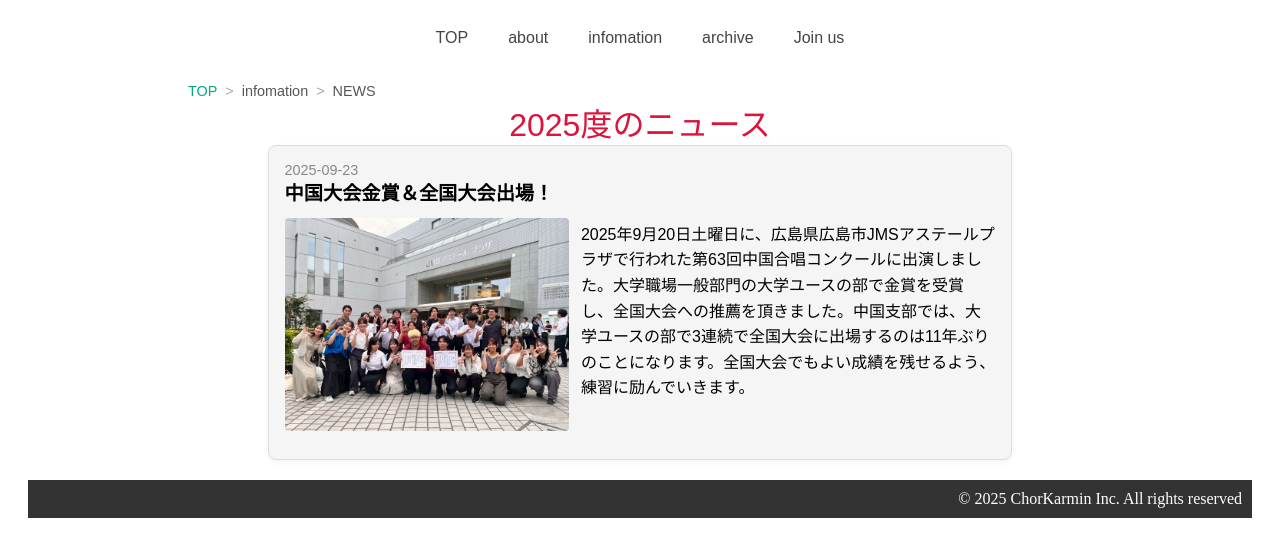
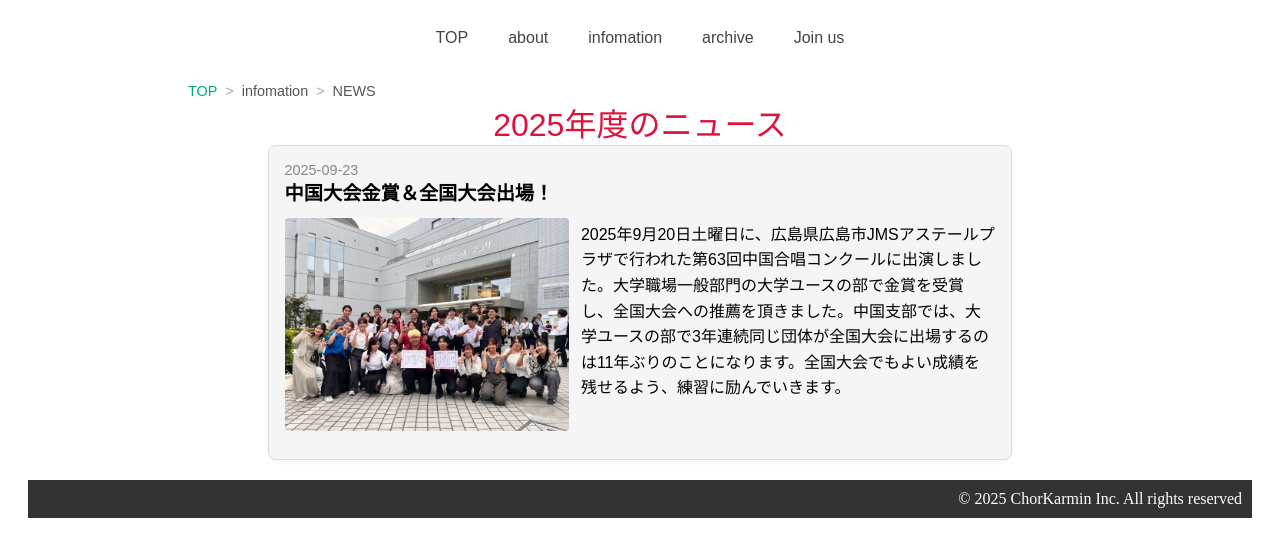
Before and after one commit to zulijiamiao/ChorKarmin.HP, a plain HTML site: page i_news.html in a window 1280 px wide. Shown: the part 107-664 px from the top of the page. Drawn offline with Linux system fonts and the light colour scheme.

Commit message:
Add files via upload

```diff
--- a/i_news.html
+++ b/i_news.html
@@ -51,14 +51,14 @@
             <li>NEWS</li>
         </ol>
         </nav>
-            <div class="title">2025度のニュース</div>
+            <div class="title">2025年度のニュース</div>
             <div class="news-list">
         <article class="news-item">
             <p class="news-date">2025-09-23</p>
             <h2 class="news-title">中国大会金賞＆全国大会出場！</h2>
             <img src="2025中国.jpg" alt="CHUUTAI" class="news-photo">
             <p class="news-text">
-                2025年9月20日土曜日に、広島県広島市JMSアステールプラザで行われた第63回中国合唱コンクールに出演しました。大学職場一般部門の大学ユースの部で金賞を受賞し、全国大会への推薦を頂きました。中国支部では、大学ユースの部で3連続で全国大会に出場するのは11年ぶりのことになります。全国大会でもよい成績を残せるよう、練習に励んでいきます。
+                2025年9月20日土曜日に、広島県広島市JMSアステールプラザで行われた第63回中国合唱コンクールに出演しました。大学職場一般部門の大学ユースの部で金賞を受賞し、全国大会への推薦を頂きました。中国支部では、大学ユースの部で3年連続同じ団体が全国大会に出場するのは11年ぶりのことになります。全国大会でもよい成績を残せるよう、練習に励んでいきます。
             </p>
         </article>
         </div>
```
